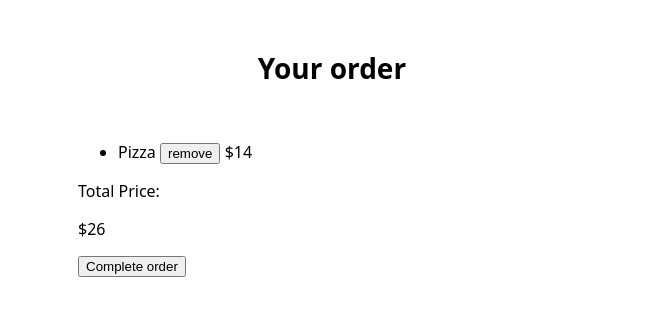
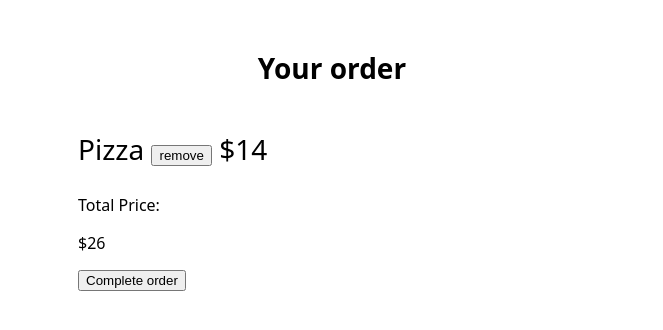
Before and after one commit to semizemes/Jimmy-s-Diner, a website built with Vite: page index.html in a window 1280 px wide. Shown: the part 752-1082 px from the top of the page, without its empty margins (308-971 px from the left). Built offline with nearby package versions, Linux system fonts and the light colour scheme; a web font is replaced by a local one.

Commit message:
feat: enhance order section styling and add ordered list for better presentation

```diff
--- a/index.css
+++ b/index.css
@@ -138,10 +138,19 @@ main {
     opacity: 1;
 }
 
-.your-order{
+.your-order {
     text-align: center;
     font-size: 28px;
     line-height: 16.8px;
     letter-spacing: 0%;
     margin-bottom: 64px;
 }
+
+.ordered {
+    list-style-type: none;
+    padding-left: 0;
+    font-size: 28px;
+    line-height: 16.8px;
+    letter-spacing: 0%;
+
+}
```
